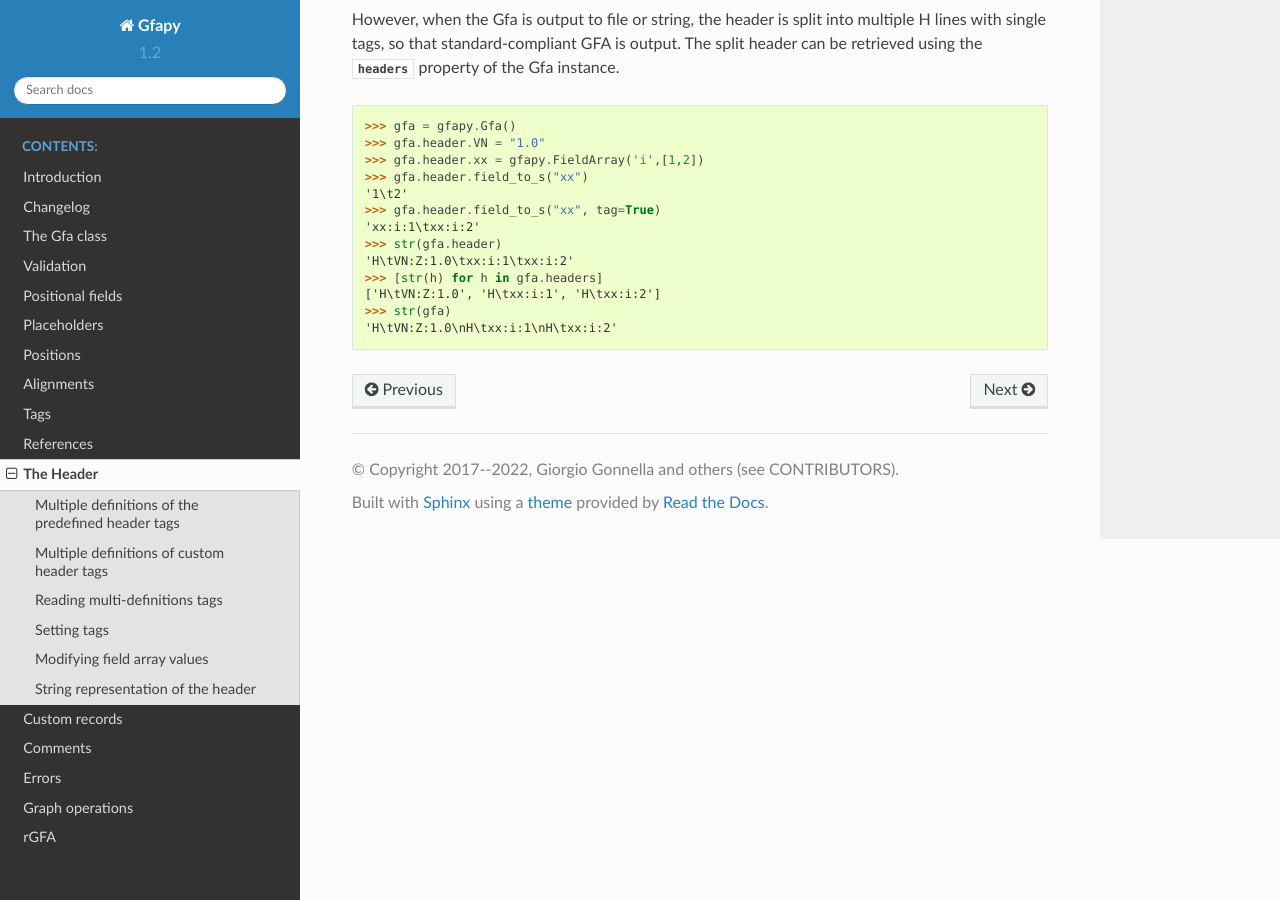
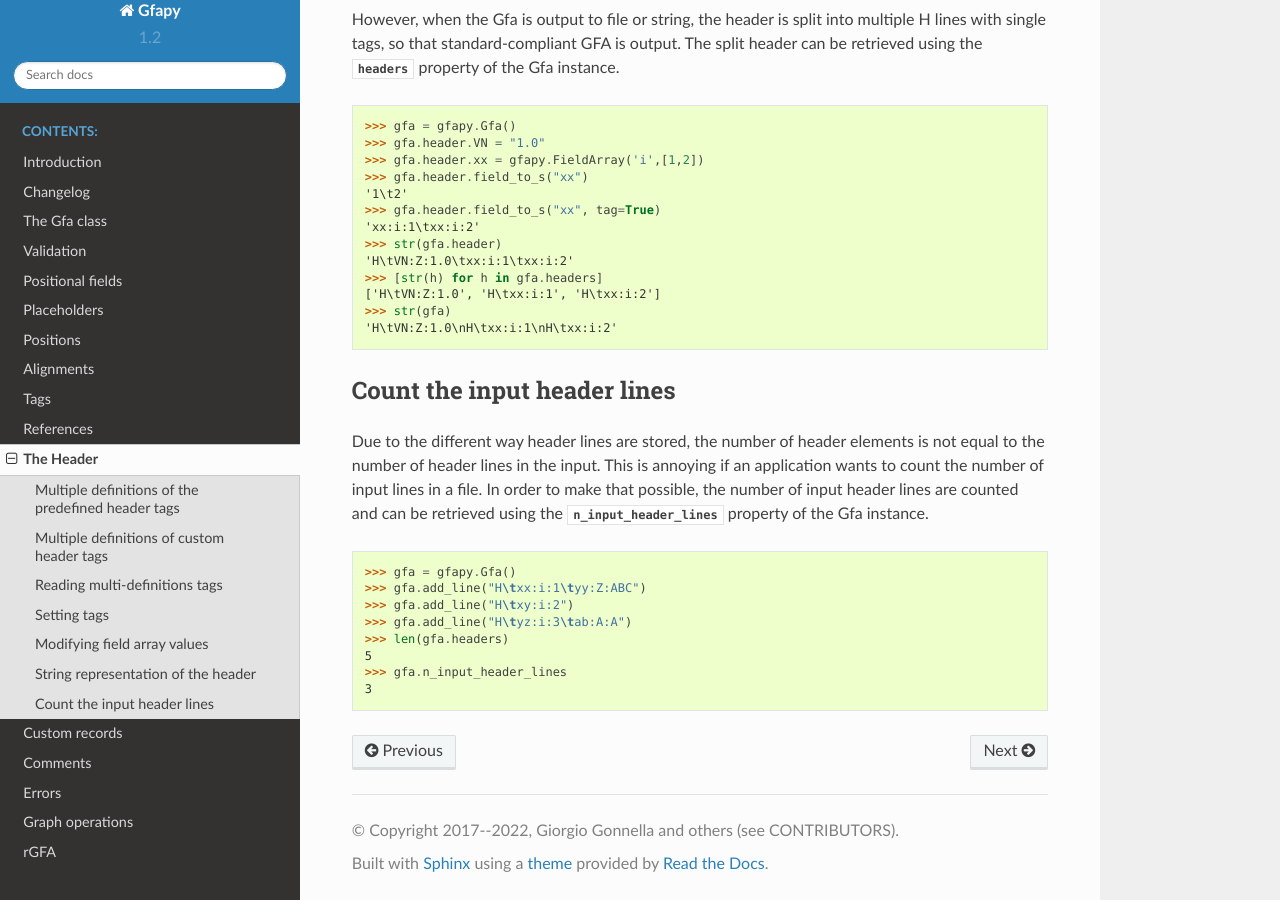
Before and after one commit to ggonnella/gfapy, a Sphinx documentation site: the page built from doc/tutorial/header.rst, in a window 1280 px wide and 900 px high, scrolled down 2642 px. Built offline with Sphinx 7.4.7 and the Read the Docs theme 2.0.0, drawn with Linux system fonts in a browser that asks for light colours; formulas are drawn with MathJax 3.

Commit message:
make it possible to count header lines in the input
bump to version 1.2.3

```diff
--- a/CHANGES.txt
+++ b/CHANGES.txt
@@ -1,3 +1,7 @@
+== 1.2.3 ==
+
+- make it possible to count input header lines correctly
+
 == 1.2.2 ==
 
 - remove to/from aliases for GFA1 containment/link fields
--- a/doc/conf.py
+++ b/doc/conf.py
@@ -76,7 +76,7 @@ author = 'Giorgio Gonnella and others (see CONTRIBUTORS)'
 # The short X.Y version.
 version = '1.2'
 # The full version, including alpha/beta/rc tags.
-release = '1.2.2'
+release = '1.2.3'
 
 # The language for content autogenerated by Sphinx. Refer to documentation
 # for a list of supported languages.
--- a/doc/tutorial/header.rst
+++ b/doc/tutorial/header.rst
@@ -166,3 +166,24 @@
     ['H\tVN:Z:1.0', 'H\txx:i:1', 'H\txx:i:2']
     >>> str(gfa)
     'H\tVN:Z:1.0\nH\txx:i:1\nH\txx:i:2'
+
+Count the input header lines
+~~~~~~~~~~~~~~~~~~~~~~~~~~~~
+
+Due to the different way header lines are stored, the number of header elements
+is not equal to the number of header lines in the input. This is annoying if an
+application wants to count the number of input lines in a file. In order to make
+that possible, the number of input header lines are counted and can be
+retrieved using the :attr:`~gfapy.lines.headers.Headers.n_input_header_lines`
+property of the Gfa instance.
+
+.. doctest::
+
+    >>> gfa = gfapy.Gfa()
+    >>> gfa.add_line("H\txx:i:1\tyy:Z:ABC") #doctest: +ELLIPSIS
+    >>> gfa.add_line("H\txy:i:2") #doctest: +ELLIPSIS
+    >>> gfa.add_line("H\tyz:i:3\tab:A:A") #doctest: +ELLIPSIS
+    >>> len(gfa.headers)
+    5
+    >>> gfa.n_input_header_lines
+    3
--- a/setup.py
+++ b/setup.py
@@ -9,7 +9,7 @@ if not sys.version_info[0] == 3:
   sys.exit("Sorry, only Python 3 is supported")
 
 setup(name='gfapy',
-      version='1.2.2',
+      version='1.2.3',
       description='Library for handling data in the GFA1 and GFA2 formats',
       long_description=readme(),
       url='https://github.com/ggonnella/gfapy',
```
Also changed, not shown: 4 other files.
